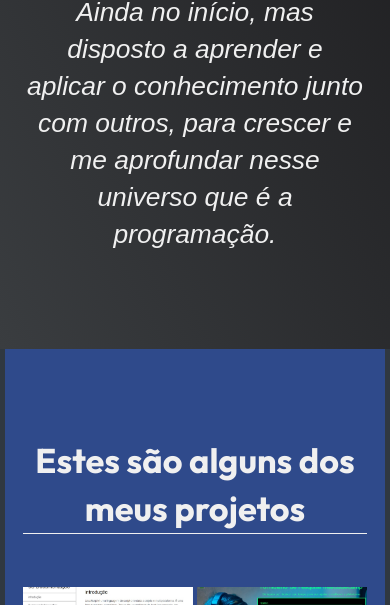
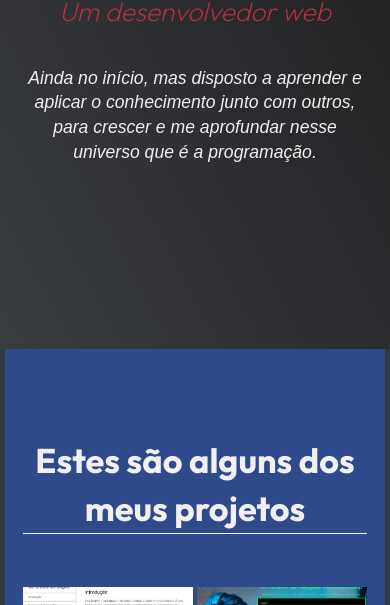
Before and after one commit to AdrianoDEV79/Portif-lio, a plain HTML site: page index.html in a window 390 px wide. Shown: the part 495-1100 px from the top of the page. Drawn offline with Linux system fonts and the light colour scheme; a web font is replaced by a local one.

Commit message:
Update styles.css

```diff
--- a/styles.css
+++ b/styles.css
@@ -383,6 +383,10 @@ footer i {
         border: 4px solid var(--main-red);
     }
 
+    #welcome-section > p {
+    font-size: 2rem;
+}
+
     #projects{
         margin-left:5px;
         margin-right: 5px;
```
